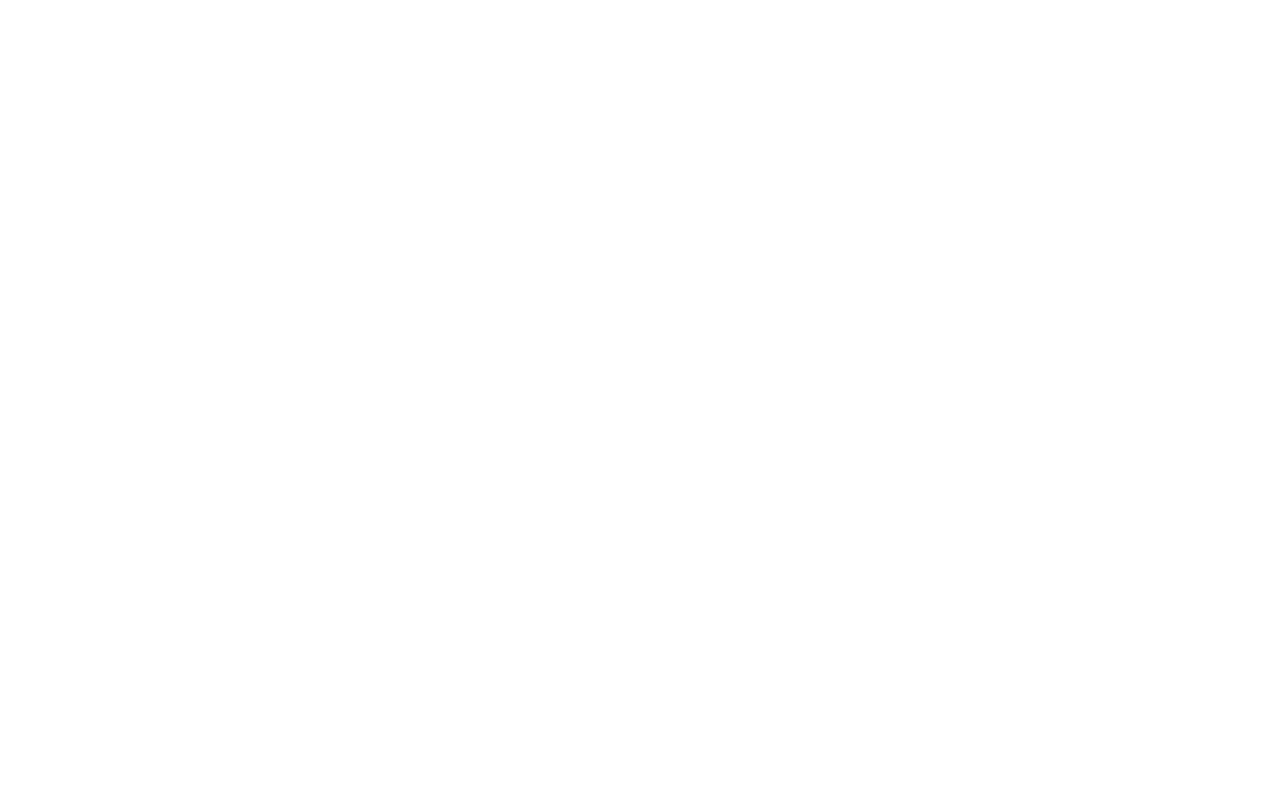
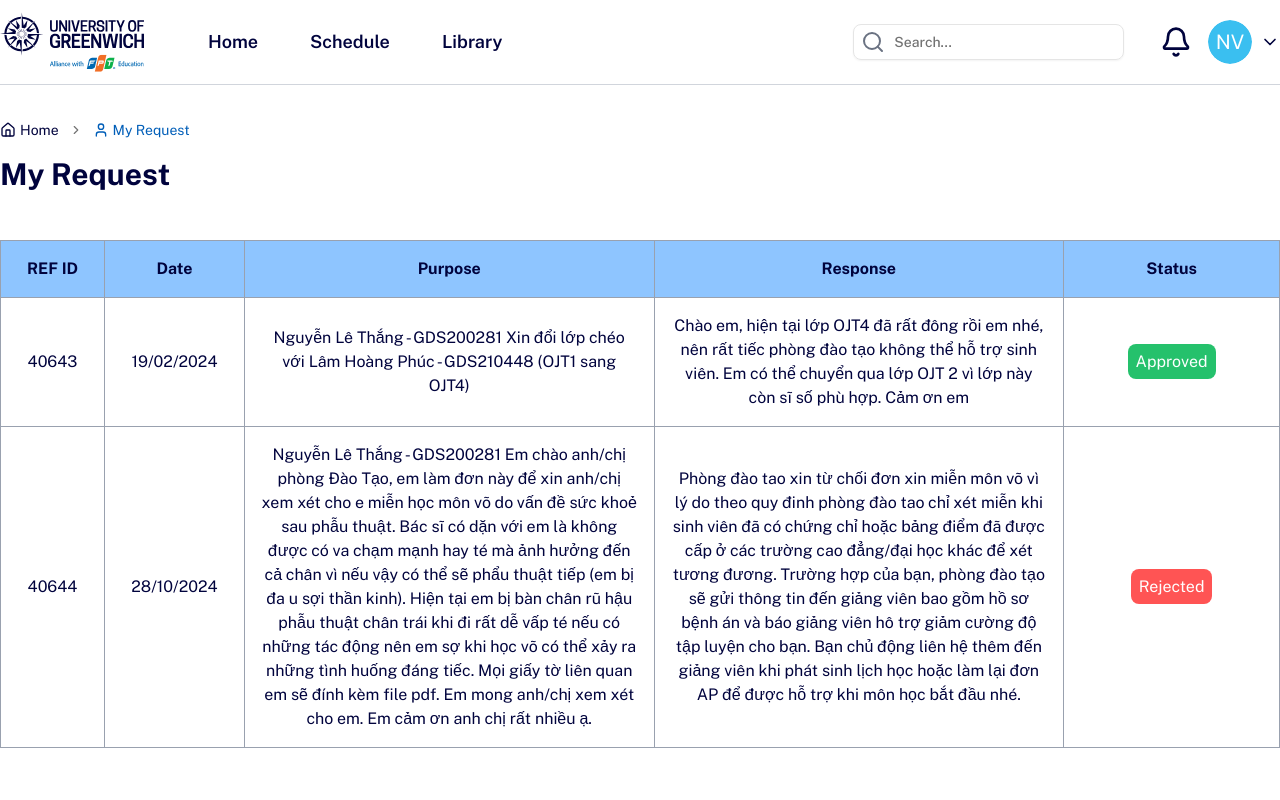
Before and after one commit to Horus031/FGW-Frontend, a React (Vite) app: page /req-status in a window 1280 px wide. Before the commit this address had no page. Shown: the top 800 px of the page. Built offline with nearby package versions, Linux system fonts and the light colour scheme.

Commit message:
feat: Update request status page; fix: type adjustment for component Table

```diff
--- a/src/components/shared/Table.tsx
+++ b/src/components/shared/Table.tsx
@@ -1,29 +1,29 @@
-export type ColumnConfig = {
-  key: string;
+export type ColumnConfig<T> = {
+  key: Extract<keyof T, string | number>;
   title: string;
   width?: string;
-  render?: (value: any, row: any) => React.ReactNode;
+  render?: (value: T[keyof T], row: T) => React.ReactNode;
 };
 
-type TableProps = {
-    columns: ColumnConfig[];
-    data: Array<Record<string, any>>;
+type TableProps<T> = {
+    columns: ColumnConfig<T>[];
+    data: T[];
     color?: string | "bg-blue-100";
+    centered?: boolean;
 }
 
-const Table = (props: TableProps) => {
-    const { columns, data, color } = props
+const Table = <T extends object>(props: TableProps<T>) => {
+    const { columns, data, color, centered } = props
 
     if (columns.length === 0) {
         return <div>No data available</div>
     }
 
 
-    console.log(data);
   return (
-    <table className="w-full text-left rounded-lg">
+    <table className={`w-full ${centered === true ? "text-center" : "text-left"} rounded-lg`}>
       <thead className={`${color || "bg-blue-100"}`}>
-        <tr className="text-primary text-sm font-medium">
+        <tr className="text-primary text-base font-medium">
           {columns.map((col) => (
             <th className="custom-table" key={col.key} style={{ width: col.width || 'auto' }}>
               {col.title}
@@ -35,29 +35,14 @@
         {data.map((row, rowIdx) => (
           <tr className="text-primary" key={rowIdx}>
             {columns.map((col) => (
-              <td className="custom-table" key={col.key}>
+              <td className="custom-table" key={String(col.key)}>
                 {col.render
                   ? col.render(row[col.key], row)
-                  : row[col.key]}
+                  : (row[col.key] as React.ReactNode)}
               </td>
             ))}
           </tr>
         ))}
-        {/* <tr className="text-primary">
-            <td className="custom-table">1</td>
-            <td className="custom-table w-fit">
-
-            </td>
-            <td className="custom-table">
-                GCS230351
-            </td>
-            <td className="custom-table">
-                nghiavmgcs230351@fpt.edu.vn
-            </td>
-            <td className="custom-table">
-                Transfer from COS1203, different schedule
-            </td>
-        </tr> */}
       </tbody>
     </table>
   )
--- a/src/pages/HomeTemplate/ClassOverviewPage/index.tsx
+++ b/src/pages/HomeTemplate/ClassOverviewPage/index.tsx
@@ -2,8 +2,22 @@
 import PageTitle from "@/components/shared/PageTitle"
 import Table, { type ColumnConfig } from "@/components/shared/Table";
 
+type Member = {
+  name: string;
+  id: string;
+  avatar: string;
+};
+
+type RowData = {
+  no: number;
+  member: Member;
+  ID: string;
+  email: string;
+  note: string;
+};
+
 const ClassOverviewPage = () => {
-    const columns: ColumnConfig[] = [
+    const columns: ColumnConfig<RowData>[] = [
         { key: 'no', title: 'No.', width: '88px' },
         {
             key: 'member',
--- /dev/null
+++ b/src/pages/HomeTemplate/RequestStatusPage/index.tsx
@@ -0,0 +1,63 @@
+import PageTitle from "@/components/shared/PageTitle";
+import { type ColumnConfig } from "@/components/shared/Table";
+import Table from "@/components/shared/Table";
+
+type RequestData = {
+  refId: number;
+  date: string;
+  purpose: string;
+  response: string;
+  status: boolean;
+};
+
+const RequestStatusPage = () => {
+  const columns: ColumnConfig<RequestData>[] = [
+    { key: "refId", title: "REF ID", width: "104px" },
+    { key: "date", title: "Date", width: "140px" },
+    { key: "purpose", title: "Purpose", width: "410px" },
+    { key: "response", title: "Response", width: "410px" },
+    {
+      key: "status",
+      title: "Status",
+      width: "216px",
+      render: (row) => (
+        row === true ? (
+            <span className="bg-approve text-white p-2 rounded-md">Approved</span>
+        ) : (
+            <span className="bg-danger text-white p-2 rounded-md">Rejected</span>
+        )
+      ),
+    },
+  ];
+
+  const data = [
+    {
+      refId: 40643,
+      date: "19/02/2024",
+      purpose:
+        "Nguyễn Lê Thắng - GDS200281 Xin đổi lớp chéo với Lâm Hoàng Phúc - GDS210448 (OJT1 sang OJT4)",
+      response:
+        "Chào em, hiện tại lớp OJT4 đã rất đông rồi em nhé, nên rất tiếc phòng đào tạo không thể hỗ trợ sinh viên. Em có thể chuyển qua lớp OJT 2 vì lớp này còn sĩ số phù hợp. Cảm ơn em",
+      status: true,
+    },
+    {
+      refId: 40644,
+      date: "28/10/2024",
+      purpose:
+        "Nguyễn Lê Thắng - GDS200281 Em chào anh/chị phòng Đào Tạo, em làm đơn này để xin anh/chị xem xét cho e miễn học môn võ do vấn đề sức khoẻ sau phẫu thuật. Bác sĩ có dặn với em là không được có va chạm mạnh hay té mà ảnh hưởng đến cả chân vì nếu vậy có thể sẽ phẩu thuật tiếp (em bị đa u sợi thần kinh). Hiện tại em bị bàn chân rũ hậu phẫu thuật chân trái khi đi rất dễ vấp té nếu có những tác động nên em sợ khi học võ có thể xảy ra những tình huống đáng tiếc. Mọi giấy tờ liên quan em sẽ đính kèm file pdf. Em mong anh/chị xem xét cho em. Em cảm ơn anh chị rất nhiều ạ.",
+      response:
+        "Phòng đào tao xin từ chối đơn xin miễn môn võ vì lý do theo quy đinh phòng đào tao chỉ xét miễn khi sinh viên đã có chứng chỉ hoặc bảng điểm đã được cấp ở các trường cao đẳng/đại học khác để xét tương đương. Trường hợp của bạn, phòng đào tạo sẽ gửi thông tin đến giảng viên bao gồm hồ sơ bệnh án và báo giảng viên hô trợ giảm cường độ tập luyện cho bạn. Bạn chủ động liên hệ thêm đến giảng viên khi phát sinh lịch học hoặc làm lại đơn AP để được hỗ trợ khi môn học bắt đầu nhé.",
+      status: false,
+    },
+  ];
+
+  return (
+    <div className="space-y-12">
+      <PageTitle title="My Request" breadcrumb="My Request" />
+
+      <Table columns={columns} data={data} color="bg-blue-300" centered={true} />
+    </div>
+  );
+};
+
+export default RequestStatusPage;
--- a/src/pages/HomeTemplate/RequestPage/index.tsx
+++ b/src/pages/HomeTemplate/SendRequestPage/index.tsx
@@ -6,7 +6,7 @@
   requestType: string;
 };
 
-const RequestPage = () => {
+const SendRequestPage = () => {
   const { requestType } = useParams<RequestPageParams>();
 
   return (
@@ -31,4 +31,4 @@
   );
 };
 
-export default RequestPage;
+export default SendRequestPage;
--- a/src/router/index.tsx
+++ b/src/router/index.tsx
@@ -9,7 +9,8 @@
 const AttendancePage = React.lazy(() => import("../pages/HomeTemplate/AttendancePage"))
 const MarkPage = React.lazy(() => import("../pages/HomeTemplate/MarkPage"))
 const ClassOverviewPage = React.lazy(() => import("../pages/HomeTemplate/ClassOverviewPage"))
-const RequestPage = React.lazy(() => import("../pages/HomeTemplate/RequestPage"))
+const SendRequestPage = React.lazy(() => import("../pages/HomeTemplate/SendRequestPage"))
+const RequestStatusPage = React.lazy(() => import("../pages/HomeTemplate/RequestStatusPage"))
 
 const withSuspense = (Component: React.LazyExoticComponent<React.FC>) => {
   return (
@@ -46,7 +47,11 @@
           },
           {
             path: "request/:requestType",
-            element: withSuspense(RequestPage)
+            element: withSuspense(SendRequestPage)
+          },
+          {
+            path: "req-status",
+            element: withSuspense(RequestStatusPage)
           }
         ]
     },
--- a/src/style.css
+++ b/src/style.css
@@ -135,7 +135,7 @@
 }
 
 .custom-table {
-  @apply text-left px-4 py-4 border border-gray-400;
+  @apply px-4 py-4 border border-gray-400;
 }
 
 .rounded-table {
```
